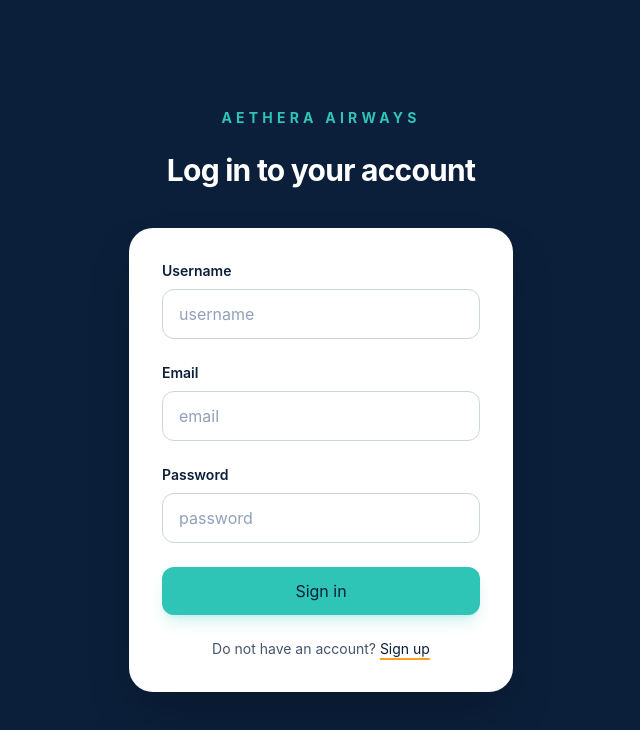
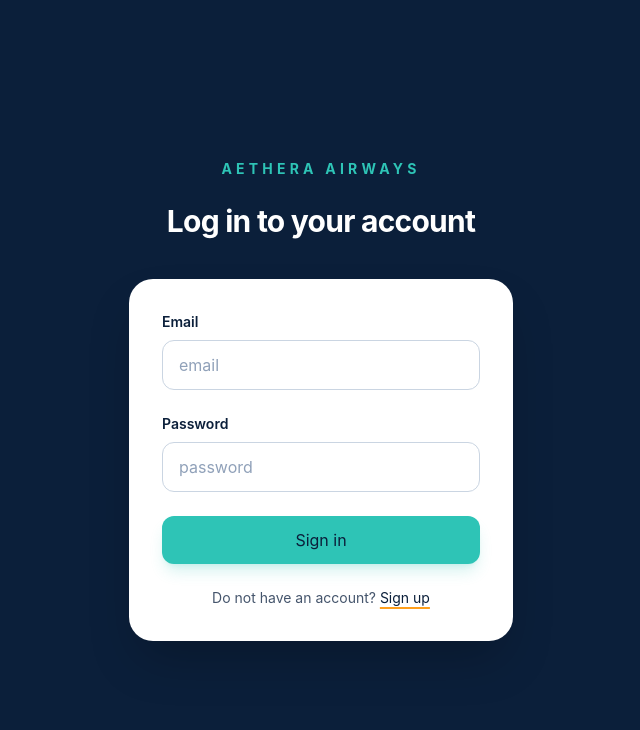
Before and after one commit to EdgarStrozzi/COMS3190-ASG3, a React (Vite) app in the folder frontend/: page / in a window 1280 px wide. Shown: the top 730 px of the page, without its empty margins (319-959 px from the left). Built offline with nearby package versions, Linux system fonts and the light colour scheme.

Commit message:
Updated Fronted-Login to match backend and removed username

```diff
--- a/frontend/src/components/Login.jsx
+++ b/frontend/src/components/Login.jsx
@@ -1,56 +1,62 @@
-import React, { useState } from "react";
+import { useState } from "react";
 import { useNavigate } from "react-router-dom";
 
 const Login = () => {
     const navigate = useNavigate();
+
     const [formData, setFormData] = useState({
-        username: "",
         email: "",
         password: "",
     });
+
+    const [message, setMessage] = useState("");
+    const [error, setError] = useState("");
+
     const handleChange = (event) => {
-        const {name, value} = event.target;
+        const { name, value } = event.target;
+
         setFormData((prevState) => ({
             ...prevState,
             [name]: value,
         }));
-    }
+    };
+
     const handleSubmit = async (event) => {
         event.preventDefault();
-        const url = "http://127.0.0.1:8080/loginUser";
+
+        setMessage("");
+        setError("");
+
         try {
-            const response = await fetch(url, {
+            const response = await fetch("http://127.0.0.1:8080/auth/login", {
                 method: "POST",
                 headers: {
                     "Content-Type": "application/json",
                 },
                 body: JSON.stringify(formData),
             });
-            if (response.status === 409) {
-                const data = await response.json();
-                console.log("Logging in existing user:", data.user);
-                alert("Welcome back!");
+
+            const data = await response.json();
+
+            if (!response.ok) {
+                setError(data.message || "Invalid email or password.");
                 return;
             }
 
-            if (response.status === 401) {
-                alert("Incorrect name or password");
-                return;
-            }
-            if (!response.ok) {
-                throw new Error("Failed to add new Robot");
-            }
-            const result = await response.json();
-            console.log("Success:", result);
-            //navigate away
+            console.log("Logged in user:", data.user);
+            setMessage("Welcome back!");
+
             setFormData({
-                username: "",
                 email: "",
                 password: "",
             });
+
+            setTimeout(() => {
+                navigate("/search-flights");
+            }, 700);
         } catch (error) {
-            console.error("Error:", error);
-            alert("Error adding");
+            console.error("Login error:", error);
+            setError("Could not connect to the server.");
         }
     };
     return (
@@ -93,23 +99,6 @@ const Login = () => {
         <div className="mt-10 sm:mx-auto sm:w-full sm:max-w-sm">
             <div className="rounded-3xl border border-white/10 bg-white p-8 shadow-2xl">
                 <form onSubmit={handleSubmit} className="space-y-6">
-                    <div>
-                        <label className="block text-sm font-semibold text-[#0B1F3A]">
-                            Username
-                        </label>
-                        <div className="mt-2">
-                            <input
-                                type="username"
-                                name="username"
-                                value={formData.username}
-                                onChange={handleChange}
-                                placeholder="username"
-                                required
-                                className="w-full rounded-xl border border-slate-300 px-4 py-3 text-[#0B1F3A] outline-none placeholder:text-slate-400 focus:border-[#2EC4B6] focus:ring-4 focus:ring-[#2EC4B6]/20"
-                            />
-                        </div>
-                    </div>
-
                     <div>
                         <label className="block text-sm font-semibold text-[#0B1F3A]">
                             Email
```
